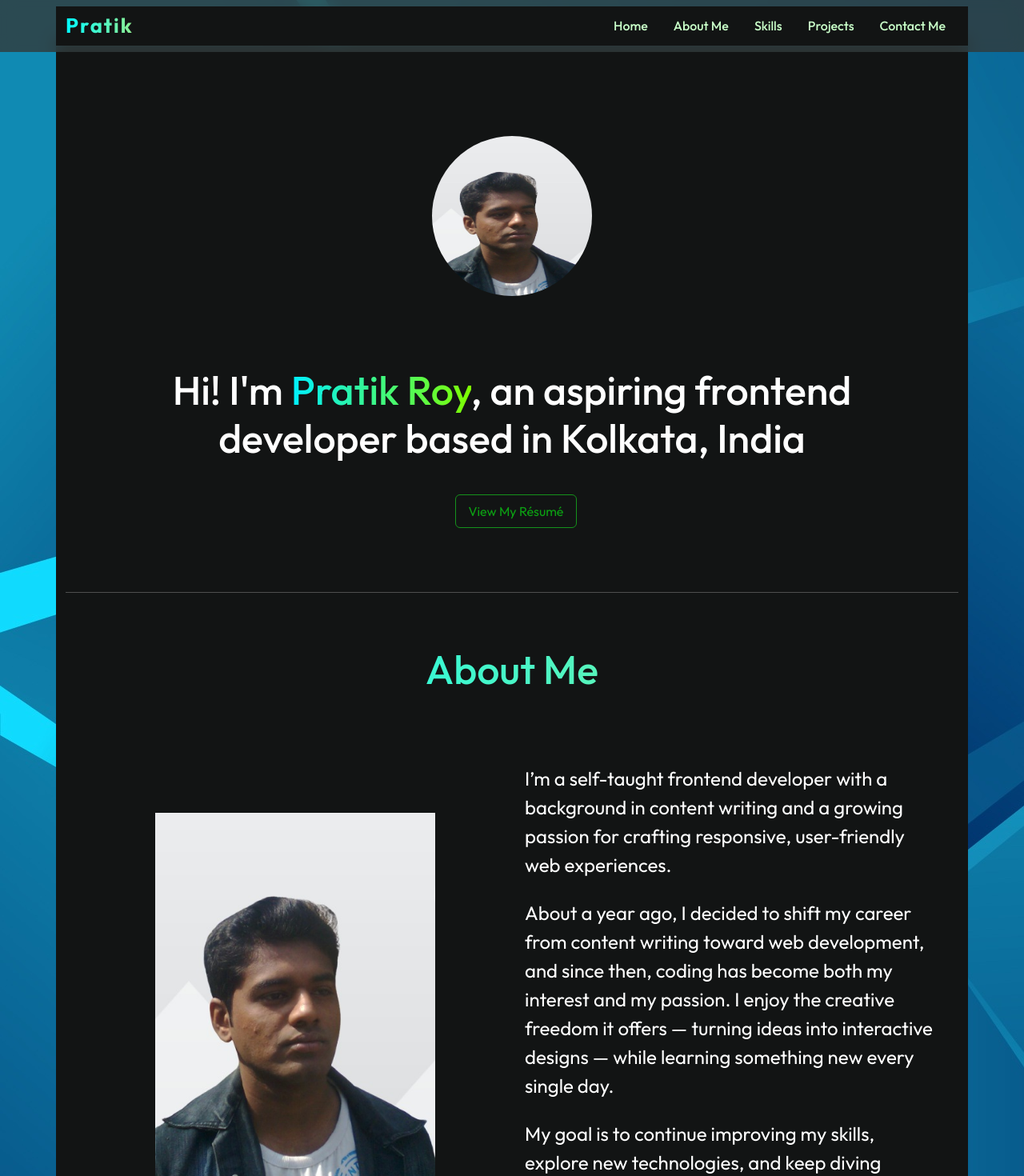
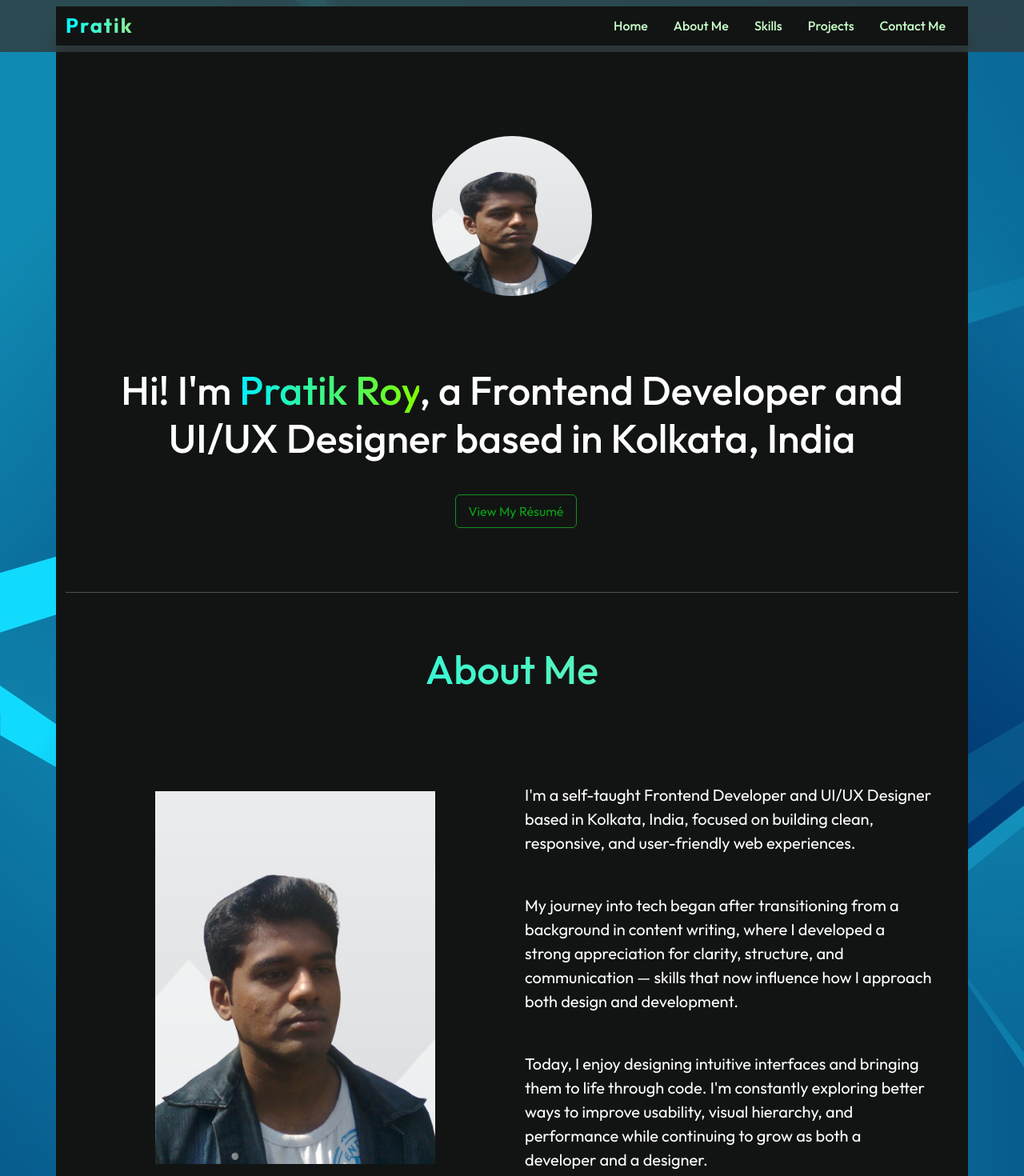
Before and after one commit to pratikroxx91/portfolio, a React (Vite) app: page / in a window 1280 px wide. Shown: the top 1470 px of the page at 80% size. Built offline with nearby package versions, Linux system fonts and the light colour scheme.

Commit message:
updated Hero and About sections

```diff
--- a/src/components/About/About.jsx
+++ b/src/components/About/About.jsx
@@ -20,9 +20,9 @@ const About = () => {
                             <img id='about-img' src={profile_img} />
                         </div>
                         <div className="col-md-6 col-sm-12 mb-3 p-3">
-                            <p className='my-4 fs-4'>I’m a self-taught frontend developer with a background in content writing and a growing passion for crafting responsive, user-friendly web experiences.</p>
-                            <p className='my-4 fs-4'>About a year ago, I decided to shift my career from content writing toward web development, and since then, coding has become both my interest and my passion. I enjoy the creative freedom it offers — turning ideas into interactive designs — while learning something new every single day.</p>
-                            <p className='my-4 fs-4'>My goal is to continue improving my skills, explore new technologies, and keep diving deeper into the world of web development, no matter how challenging it gets.</p>
+                            <p className='my-5 fs-5'>I'm a self-taught Frontend Developer and UI/UX Designer based in Kolkata, India, focused on building clean, responsive, and user-friendly web experiences.</p>
+                            <p className='my-5 fs-5'>My journey into tech began after transitioning from a background in content writing, where I developed a strong appreciation for clarity, structure, and communication — skills that now influence how I approach both design and development.</p>
+                            <p className='my-5 fs-5'>Today, I enjoy designing intuitive interfaces and bringing them to life through code. I'm constantly exploring better ways to improve usability, visual hierarchy, and performance while continuing to grow as both a developer and a designer.</p>
                         </div>
                     </div>
 
--- a/src/components/Hero/Hero.jsx
+++ b/src/components/Hero/Hero.jsx
@@ -12,7 +12,7 @@ const Hero = () => {
                             <img id='hero-img' src={profile_img} />
                         </div>
                         <div className="col-12 mb-3 p-3">
-                            <h1>Hi! I'm <span className='cName'>Pratik Roy</span>, an aspiring frontend developer based in Kolkata, India</h1>
+                            <h1>Hi! I'm <span className='cName'>Pratik Roy</span>, a Frontend Developer and UI/UX Designer based in Kolkata, India</h1>
                         </div>
                         <div className="hero-action text-center">
                             <a href="https://drive.google.com/file/d/1jlrpLhse3Gqa6Ez9rV3xxsunaFy88lhM/view?usp=sharing" target="_blank" rel="noopener noreferrer"><button type="button" className="btn px-3 py-2">View My Résumé</button></a>
```
